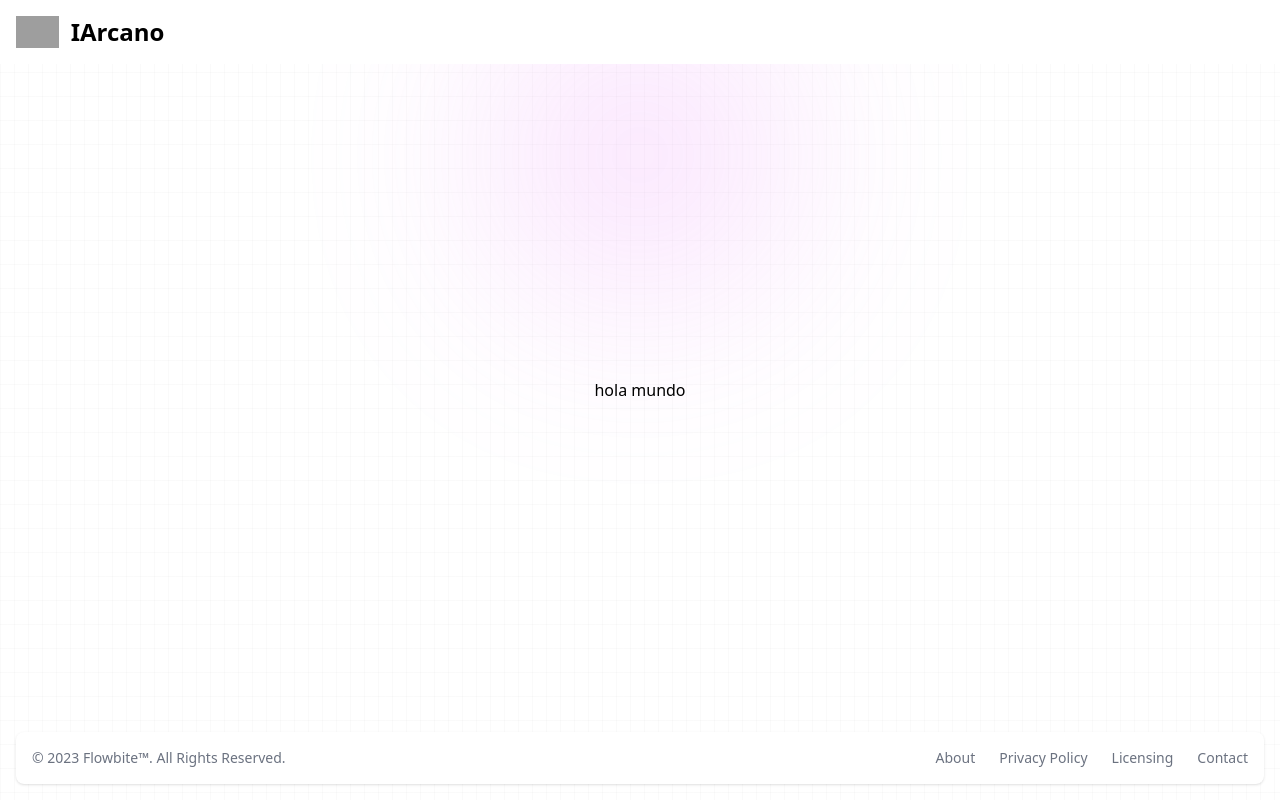
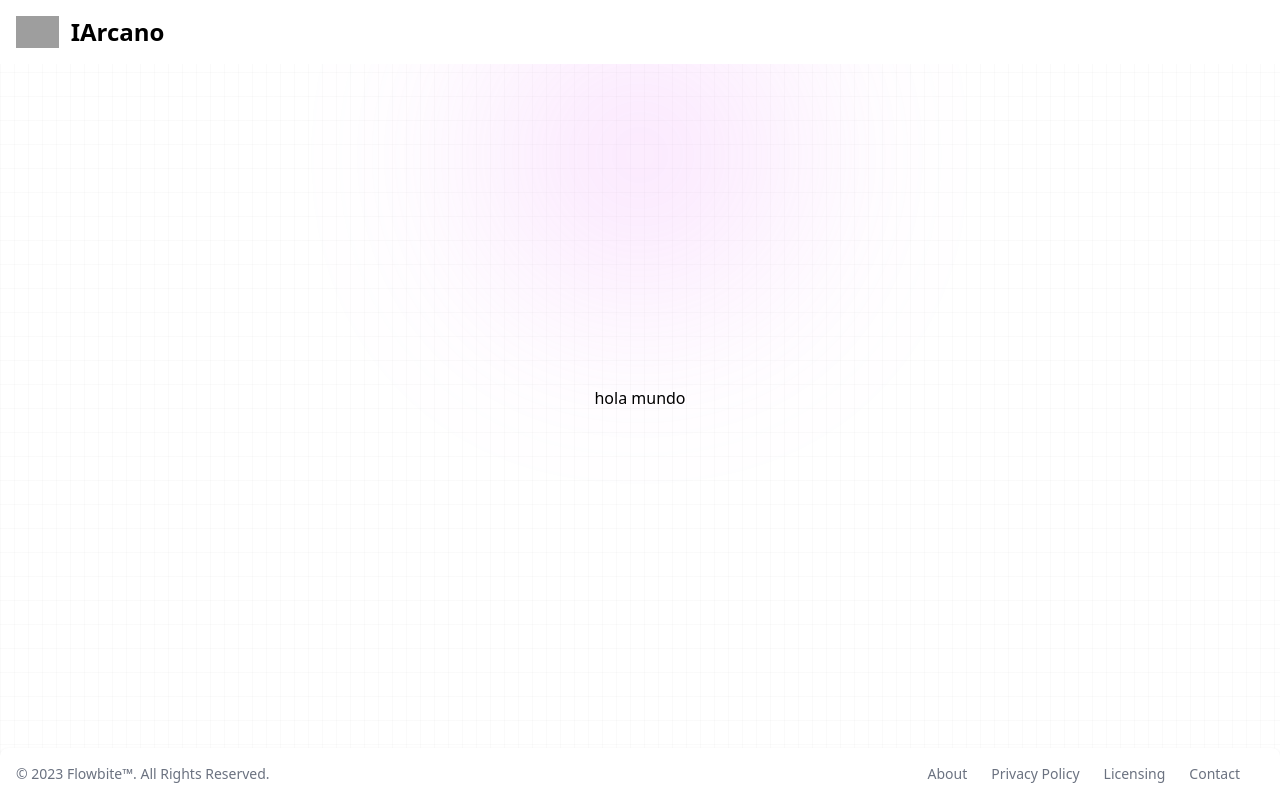
Before and after one commit to LianBob/IArcano-Frontend, a Vue app: page / in a window 1280 px wide. Built offline with nearby package versions, Linux system fonts and the light colour scheme; grey boxes are pictures that could not be loaded.

Commit message:
adding tailwind animations

```diff
--- a/package.json
+++ b/package.json
@@ -12,6 +12,7 @@
     "format": "prettier --write src/"
   },
   "dependencies": {
+    "@midudev/tailwind-animations": "^0.0.7",
     "flowbite": "^2.3.0",
     "pinia": "^2.1.7",
     "vue": "^3.4.21",
--- a/src/assets/output.css
+++ b/src/assets/output.css
@@ -1168,10 +1168,6 @@ input:checked + .toggle-bg {
   z-index: 50;
 }
 
-.m-4 {
-  margin: 1rem;
-}
-
 .m-auto {
   margin: auto;
 }
@@ -1423,14 +1419,32 @@ input:checked + .toggle-bg {
   transform: none;
 }
 
-@keyframes spin {
-  to {
-    transform: rotate(360deg);
-  }
-}
-
-.animate-spin {
-  animation: spin 1s linear infinite;
+@keyframes fade-in {
+  0% {
+    opacity: 0;
+  }
+
+  100% {
+    opacity: 1;
+  }
+}
+
+.animate-fade-in {
+  animation: fade-in 0.6s ease-in both;
+}
+
+@keyframes fade-out {
+  0% {
+    opacity: 1;
+  }
+
+  100% {
+    opacity: 0;
+  }
+}
+
+.animate-fade-out {
+  animation: fade-out 0.6s ease-out both;
 }
 
 .cursor-default {
@@ -1491,10 +1505,6 @@ input:checked + .toggle-bg {
 
 .justify-between {
   justify-content: space-between;
-}
-
-.gap-4 {
-  gap: 1rem;
 }
 
 .space-x-2 > :not([hidden]) ~ :not([hidden]) {
@@ -1562,6 +1572,11 @@ input:checked + .toggle-bg {
   border-end-start-radius: 0.5rem;
 }
 
+.rounded-t-lg {
+  border-top-left-radius: 0.5rem;
+  border-top-right-radius: 0.5rem;
+}
+
 .border {
   border-width: 1px;
 }
@@ -1628,11 +1643,6 @@ input:checked + .toggle-bg {
 .bg-gray-800 {
   --tw-bg-opacity: 1;
   background-color: rgb(31 41 55 / var(--tw-bg-opacity));
-}
-
-.bg-gray-900 {
-  --tw-bg-opacity: 1;
-  background-color: rgb(17 24 39 / var(--tw-bg-opacity));
 }
 
 .bg-gray-900\/50 {
@@ -1902,8 +1912,18 @@ input:checked + .toggle-bg {
   transition-duration: 150ms;
 }
 
+.transition-all {
+  transition-property: all;
+  transition-timing-function: cubic-bezier(0.4, 0, 0.2, 1);
+  transition-duration: 150ms;
+}
+
 .ease-out {
   transition-timing-function: cubic-bezier(0, 0, 0.2, 1);
+}
+
+.animate-duration-slow {
+  animation-duration: 400ms;
 }
 
 .after\:absolute::after {
--- a/src/components/Alert.vue
+++ b/src/components/Alert.vue
@@ -4,7 +4,7 @@
       v-if="isShow"
       id="alert-4"
       :class="typeAlert.text"
-      class="flex items-center p-4 mb-4 rounded-b-lg mt-2 dark:bg-[hsl(221,39%,18%)]"
+      class="flex items-center p-4 mb-4 rounded-lg mt-2 dark:bg-[hsl(221,39%,18%)]"
       role="alert"
     >
       <svg
--- a/src/components/Footer.vue
+++ /dev/null
@@ -1,33 +0,0 @@
-<template>
-
-
-<footer class="bg-white rounded-lg shadow m-4 dark:bg-gray-800">
-    <div class="w-full mx-auto max-w-screen-xl p-4 md:flex md:items-center md:justify-between">
-      <span class="text-sm text-gray-500 sm:text-center dark:text-gray-400">© 2023 <a href="https://flowbite.com/" class="hover:underline">Flowbite™</a>. All Rights Reserved.
-    </span>
-    <ul class="flex flex-wrap items-center mt-3 text-sm font-medium text-gray-500 dark:text-gray-400 sm:mt-0">
-        <li>
-            <a href="#" class="hover:underline me-4 md:me-6">About</a>
-        </li>
-        <li>
-            <a href="#" class="hover:underline me-4 md:me-6">Privacy Policy</a>
-        </li>
-        <li>
-            <a href="#" class="hover:underline me-4 md:me-6">Licensing</a>
-        </li>
-        <li>
-            <a href="#" class="hover:underline">Contact</a>
-        </li>
-    </ul>
-    </div>
-</footer>
-
-</template>
-
-<script setup>
-
-</script>
-
-<style lang="scss" scoped>
-
-</style>
--- /dev/null
+++ b/src/components/footer/Footer.vue
@@ -0,0 +1,24 @@
+<template>
+  <footer class="bg-white rounded-t-lg shadow mt-4  dark:bg-gray-800">
+    <div class="w-full mx-auto max-w-screen-xl p-4 md:flex md:items-center md:justify-between">
+      <span class="text-sm text-gray-500 sm:text-center dark:text-gray-400"
+        >© 2023 <a href="https://flowbite.com/" target="_blank" rel="noopener" class="hover:underline">Flowbite™</a>. All Rights
+        Reserved.
+      </span>
+      <ul
+        class="flex flex-wrap items-center mt-3 text-sm font-medium text-gray-500 dark:text-gray-400 sm:mt-0"
+      >
+        <FooterItem>About</FooterItem>
+        <FooterItem>Privacy Policy</FooterItem>
+        <FooterItem>Licensing</FooterItem>
+        <FooterItem>Contact</FooterItem>
+      </ul>
+    </div>
+  </footer>
+</template>
+
+<script setup>
+import FooterItem from './FooterItem.vue'
+</script>
+
+<style lang="scss" scoped></style>
--- /dev/null
+++ b/src/components/footer/FooterItem.vue
@@ -0,0 +1,13 @@
+<template>
+      <li>
+            <RouterLink href="/" class="hover:underline me-4 md:me-6"> <slot/> </RouterLink>
+        </li>
+</template>
+
+<script setup>
+
+</script>
+
+<style lang="scss" scoped>
+
+</style>
--- a/src/layouts/Default.vue
+++ b/src/layouts/Default.vue
@@ -20,8 +20,7 @@
 </template>
 
 <script setup>
-import Footer from '@/components/Footer.vue'
-
+import Footer from '@/components/footer/Footer.vue';
 import Nav from '@/components/nav/Nav.vue'
 import Loader from '@/components/Loader.vue';
 </script>
--- a/src/views/About.vue
+++ b/src/views/About.vue
@@ -1,6 +1,6 @@
 <template>
     <div>About</div>
-<Alert type="danger">Lorem ipsum, dolor sit amet consectetur adipisicing elit. Odit, dolor.</Alert>
+<Alert v-if="true" class=" " type="danger">Lorem ipsum, dolor sit amet consectetur adipisicing elit. Odit, dolor.</Alert>
   </template>
 
   <script setup>
--- a/tailwind.config.js
+++ b/tailwind.config.js
@@ -1,6 +1,6 @@
 /** @type {import('tailwindcss').Config} */
 import flowbite from 'flowbite/plugin'
-
+import animations from '@midudev/tailwind-animations'
 export default {
   content: [
     "./index.html",
@@ -12,5 +12,5 @@ export default {
     extend: {}
   },
 
-  plugins: [flowbite],
+  plugins: [flowbite,animations],
 }
```
Also changed, not shown: 1 other file (tests, documents, lock files or other folders).
